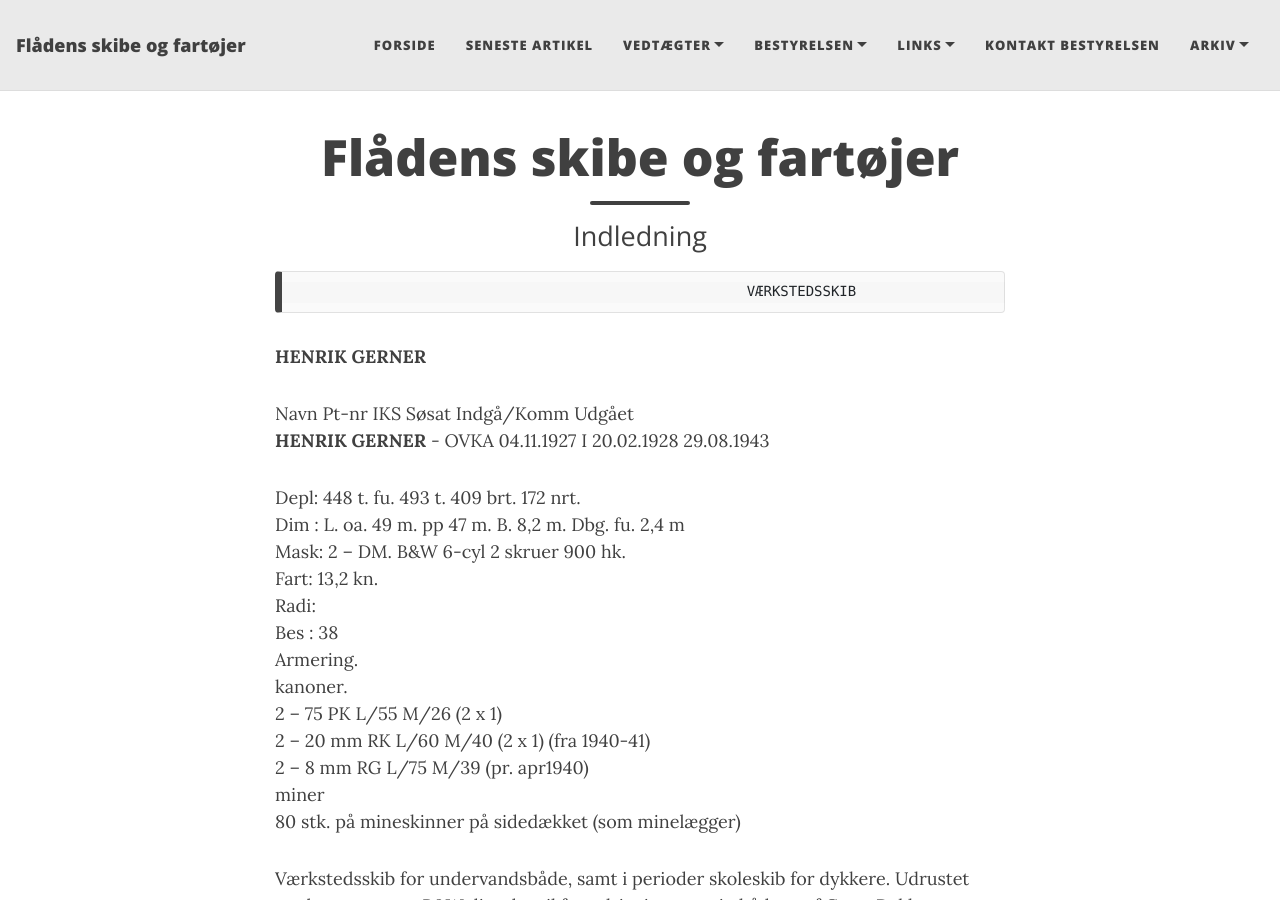
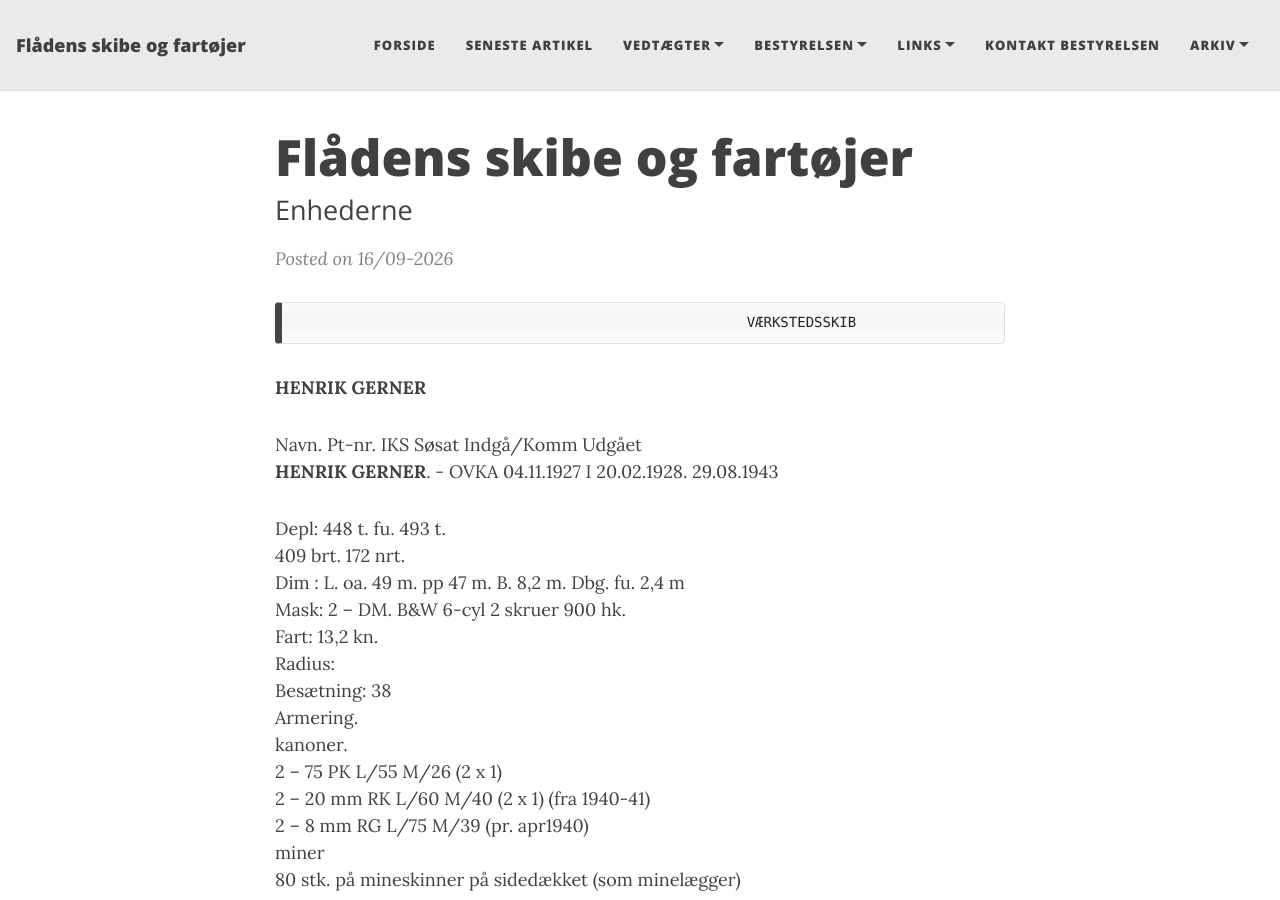
Before and after one commit to mex/fsof.dk, a Jekyll site: the page built from _posts/2026-09-16-Henrik-Gerner-27.md, in a window 1280 px wide and 900 px high. Built offline with Jekyll 4.4.1, drawn with Linux system fonts in a browser that asks for light colours.

Commit message:
Change layout from page to post and update table format

```diff
--- a/_posts/2026-09-16-Henrik-Gerner-27.md
+++ b/_posts/2026-09-16-Henrik-Gerner-27.md
@@ -1,23 +1,23 @@
 ---
-layout: page
+layout: post
 title: Flådens skibe og fartøjer
-subtitle: Indledning
+subtitle: Enhederne
 ---
                                                           VÆRKSTEDSSKIB
 
 **HENRIK GERNER**
 
 
-Navn				    Pt-nr	IKS 	Søsat		Indgå/Komm	    Udgået
-**HENRIK GERNER**		-	    OVKA	04.11.1927	I 20.02.1928	29.08.1943
+Navn.                   Pt-nr.  IKS     Søsat       Indgå/Komm      Udgået
+**HENRIK GERNER**.      -       OVKA    04.11.1927  I 20.02.1928.   29.08.1943
 
 Depl:	448 t.	fu. 493 t.
 	409 brt.	172 nrt.
 Dim  :	L. oa. 49 m.  pp 47 m.	B.  8,2 m.	Dbg. fu. 2,4 m
 Mask:	2 – DM.	 B&W  6-cyl		2 skruer				900 hk.
 Fart:	13,2 kn.
-Radi:
-Bes :	38
+Radius:
+Besætning:	38
 Armering.
 kanoner.
                         2 – 75 PK L/55 M/26 (2 x 1)
```
